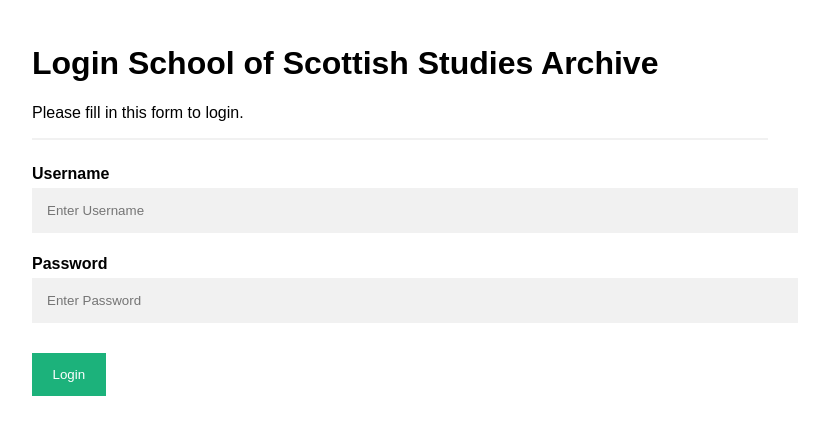
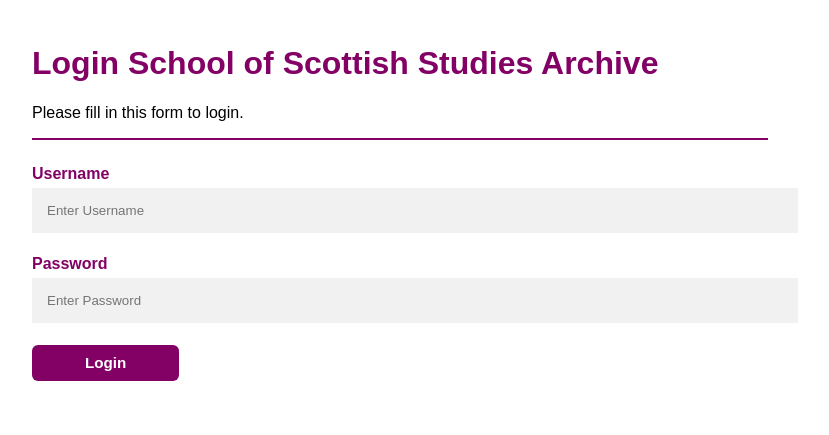
Before and after one commit to UoEMainLibrary/school_of_scottish_studies_archive, a Django app: page /members/login_user/ in a window 1280 px wide. Shown: the top 435 px of the page, without its empty margins (240-1069 px from the left). Run offline with Django 4.2, Linux system fonts and the light colour scheme; parts of the project's set-up code (start-up, migrations or seed data) failed here and were passed over.

Commit message:
last commit on this branch

```diff
--- a/members/templates/authentication/login.html
+++ b/members/templates/authentication/login.html
@@ -5,13 +5,27 @@
     <title>Login</title>
     {% load static %}
     <link rel="stylesheet" href="{% static '/css/login_style.css' %}">
-
-
-
-
 </head>
 <body>
-{% if messages %}
+<div style="margin-left: auto; width:60%; margin-right: auto;">
+    <form action="" method="POST">
+      {% csrf_token %}
+      <div class="container">
+        <h1 style="color: #830065">Login School of Scottish Studies Archive</h1>
+        <p>Please fill in this form to login.</p>
+        <hr>
+        <label style="color: #830065"><b>Username</b></label>
+        <input type="text" placeholder="Enter Username" name="username">
+
+          <label style="color: #830065"><b>Password</b></label>
+        <input type="password" placeholder="Enter Password" name="password">
+
+        <div class="clearfix">
+          <button type="submit">Login</button>
+        </div>
+      </div>
+    </form>
+    {% if messages %}
     {% for message in messages %}
 
         <div class="alert alert-warning alert-dismissible fade show" role="alert">
@@ -19,26 +33,6 @@
         </div>
     {% endfor %}
 {% endif %}
-
-
-<div style="margin-left: auto; width:60%; margin-right: auto;">
-    <form action="" method="POST">
-      {% csrf_token %}
-      <div class="container">
-        <h1>Login School of Scottish Studies Archive</h1>
-        <p>Please fill in this form to login.</p>
-        <hr>
-        <label><b>Username</b></label>
-        <input type="text" placeholder="Enter Username" name="username">
-
-          <label><b>Password</b></label>
-        <input type="password" placeholder="Enter Password" name="password">
-
-        <div class="clearfix">
-          <button type="submit" class="loginbtn">Login</button>
-        </div>
-      </div>
-    </form>
 </div>
 
 
--- a/sssa_app/static/css/login_style.css
+++ b/sssa_app/static/css/login_style.css
@@ -25,20 +25,22 @@ input[type=text]:focus, input[type=password]:focus {
 }
 
 hr {
-  border: 1px solid #f1f1f1;
+  border: 1px solid #830065;
   margin-bottom: 25px;
 }
 
 /* Set a style for all buttons */
 button {
-  background-color: #04AA6D;
-  color: white;
-  padding: 14px 20px;
-  margin: 8px 0;
+  width: 20%;
+  padding: 0.6rem 1.2rem;
+  background: #830065;
+  color: #fff;
   border: none;
+  border-radius: 6px;
+  font-size: 0.95rem;
+  font-weight: 600;
   cursor: pointer;
-  width: 100%;
-  opacity: 0.9;
+  transition: background 0.2s ease;
 }
 
 button:hover {
--- a/sssa_app/static/css/search_form.css
+++ b/sssa_app/static/css/search_form.css
@@ -59,7 +59,7 @@
 .search_form button {
   width: 15%;
   padding: 0.6rem 1.2rem;
-  background: #690051;
+  background: #830065;
   color: #fff;
   border: none;
   border-radius: 6px;
```
Also changed, not shown: sssa_app/static/css/page_style.css (+7 -7 lines), 1 other file.
